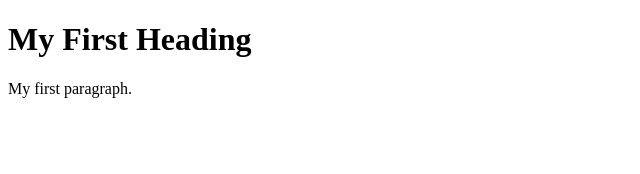
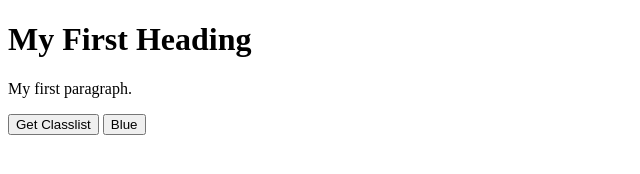
Before and after one commit to ehharvey/Attendance, a plain HTML site: page frontend/index.html in a window 1280 px wide. Shown: the whole page, without its empty margins (0-640 px from the left). Drawn offline with nearby package versions, Linux system fonts and the light colour scheme.

Commit message:
GET from classlist, data shown in alert

```diff
--- a/frontend/index.html
+++ b/frontend/index.html
@@ -3,6 +3,8 @@
 <head>
     <title>My Title</title>
     <script src="scripts/index.js"></script>
+    <script src="https://ajax.googleapis.com/ajax/libs/jquery/3.3.1/jquery.min.js"></script>
+    <style src="style/style.css"></style>
 </head>
 <body>
 
@@ -10,5 +12,11 @@
 
 <p>My first paragraph.</p>
 
+
+<button onclick="getClasslist()"class="button button1">Get Classlist</button>
+<button class="button button2">Blue</button>
+
+
+
 </body>
 </html>
--- a/frontend/scripts/index.js
+++ b/frontend/scripts/index.js
@@ -1 +1,9 @@
 console.log("Hello World")
+
+function getClasslist(){
+    const Url = 'http://localhost:27501/students';
+    var xmlHttp = new XMLHttpRequest();
+    xmlHttp.open( "GET", Url, false ); // false for synchronous request
+    xmlHttp.send( null );
+    alert( xmlHttp.responseText);
+}
--- /dev/null
+++ b/frontend/style/style.css
@@ -0,0 +1,34 @@
+.button {
+    border: none;
+    color: white;
+    padding: 16px 32px;
+    text-align: center;
+    text-decoration: none;
+    display: inline-block;
+    font-size: 16px;
+    margin: 4px 2px;
+    transition-duration: 0.4s;
+    cursor: pointer;
+  }
+
+  .button1 {
+    background-color: white;
+    color: black;
+    border: 2px solid #4CAF50;
+  }
+
+  .button1:hover {
+    background-color: #4CAF50;
+    color: white;
+  }
+
+  .button2 {
+    background-color: white;
+    color: black;
+    border: 2px solid #008CBA;
+  }
+
+  .button2:hover {
+    background-color: #008CBA;
+    color: white;
+  }
```
